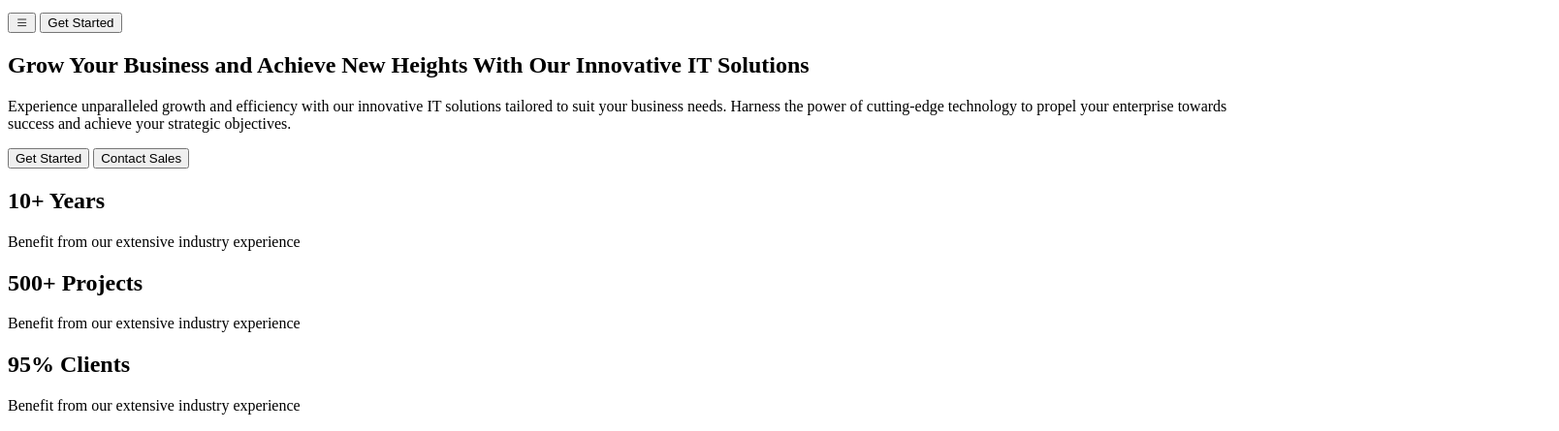
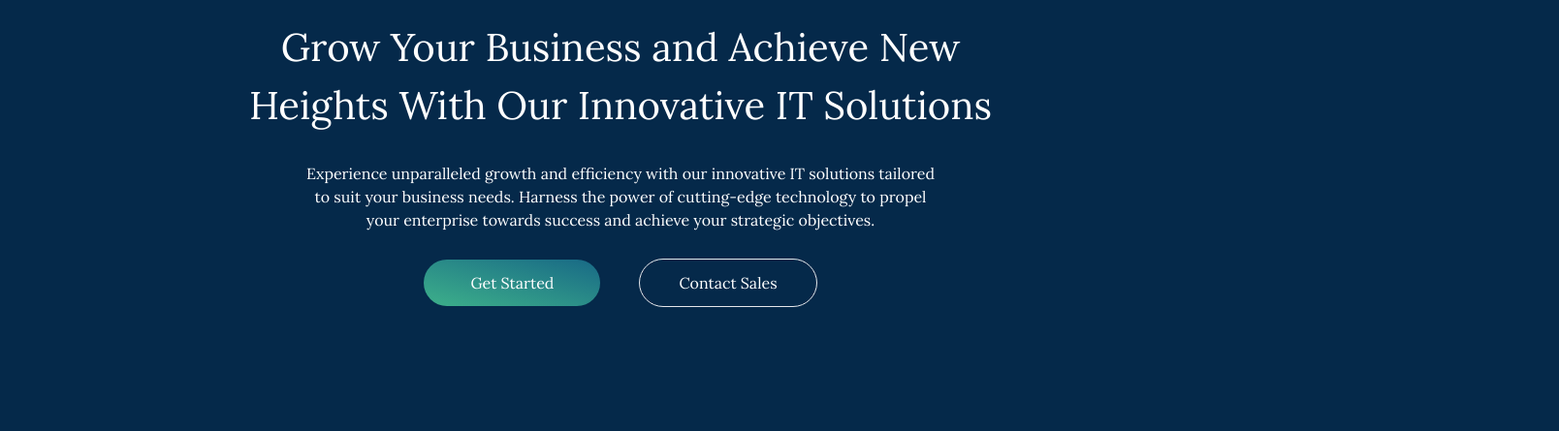
Before and after one commit to Mahfoozdev/digiboost-tailwind, a website: page src/index.html in a window 1280 px wide. Shown: the part 173-618 px from the top of the page at 97% size, 1608 px wide, since content can reach past the window. Drawn offline with nearby package versions, Linux system fonts and the light colour scheme; the site is published under a folder, as on GitHub Pages, so addresses that start at the root find nothing.

Commit message:
CSS Solved

```diff
--- a/src/index.html
+++ b/src/index.html
@@ -4,7 +4,7 @@
     <meta charset="UTF-8" />
     <meta name="viewport" content="width=device-width, initial-scale=1.0" />
     <title>Digibs</title>
-    <link rel="stylesheet" href="/src/styles/output.css" />
+    <link rel="stylesheet" href="./styles/output.css" />
     <link rel="preconnect" href="https://fonts.googleapis.com" />
     <link rel="preconnect" href="https://fonts.gstatic.com" crossorigin />
     <link
```
